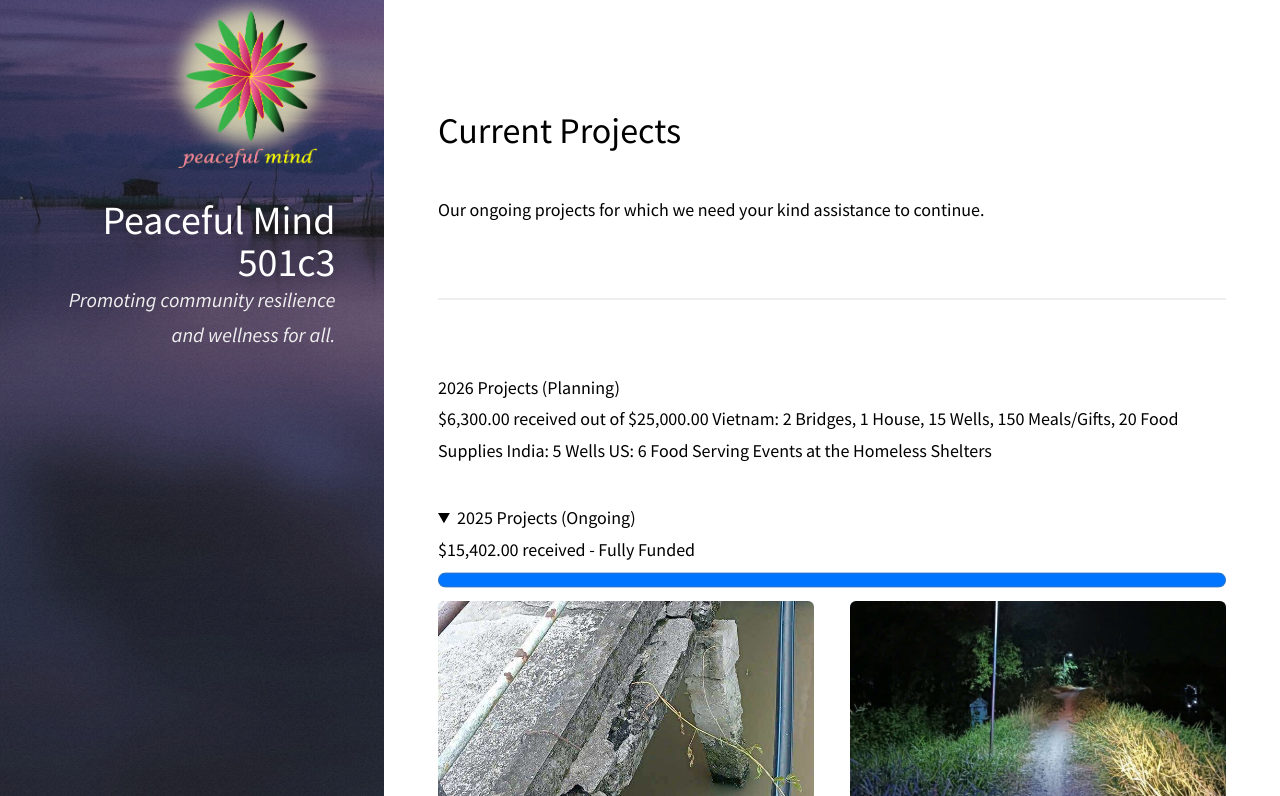
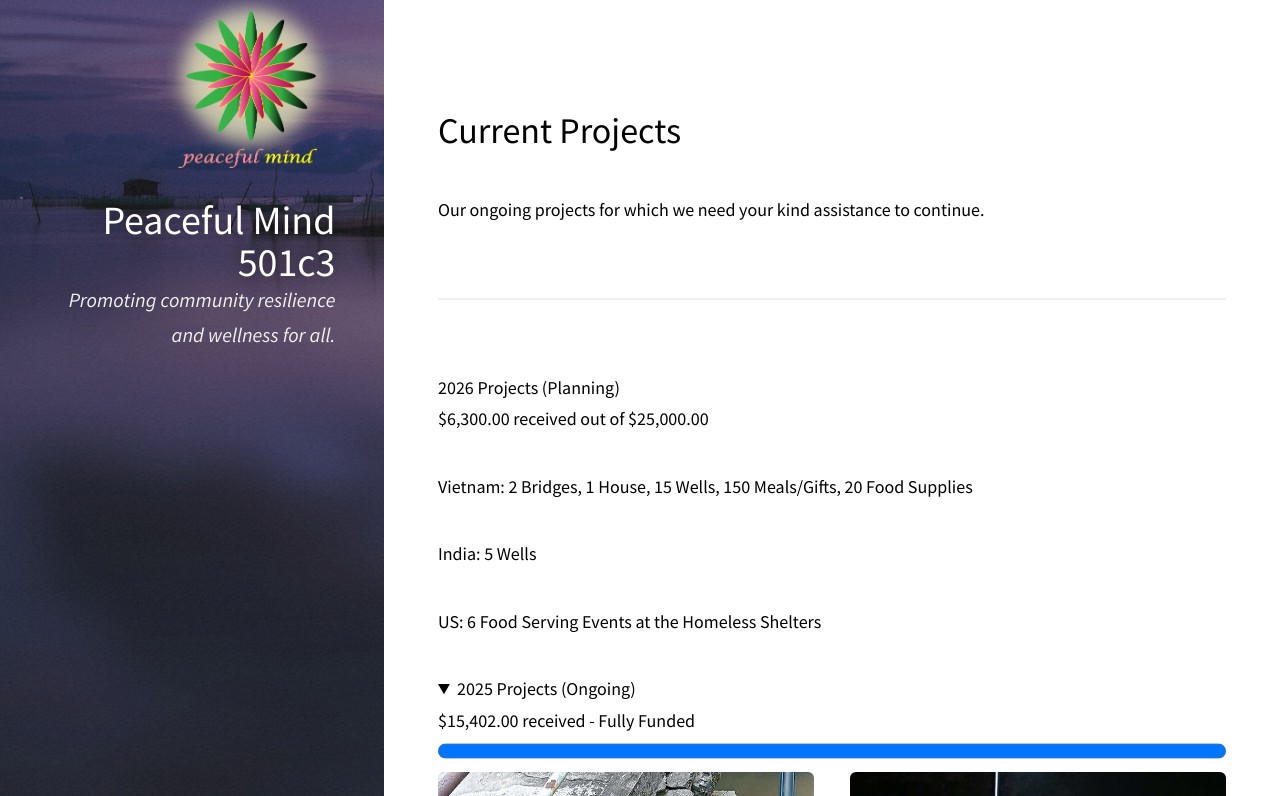
Before and after one commit to peacefulcenter/peacefulcenter.github.io, a Jekyll site: the page built from pages/projects.md, in a window 1280 px wide and 900 px high, cut to the strip 104-900 px from the top of the window. Built offline with Jekyll 4.4.1, drawn with Linux system fonts in a browser that asks for light colours; some of the changed lines change nothing that is shown.

Commit message:
update 2026 planning

```diff
--- a/pages/projects.md
+++ b/pages/projects.md
@@ -6,9 +6,9 @@ permalink: /:basename/
 ---
 <summary><strong>2026 Projects (Planning)</strong></summary>
 $6,300.00 received out of $25,000.00
-Vietnam: 2 Bridges, 1 House, 15 Wells, 150 Meals/Gifts, 20 Food Supplies
-India: 5 Wells
-US: 6 Food Serving Events at the Homeless Shelters
+<p>Vietnam: 2 Bridges, 1 House, 15 Wells, 150 Meals/Gifts, 20 Food Supplies</p>
+<p>India: 5 Wells</p>
+<p>US: 6 Food Serving Events at the Homeless Shelters</p>
 
 <details open>
 <summary><strong>2025 Projects (Ongoing)</strong></summary>
```
